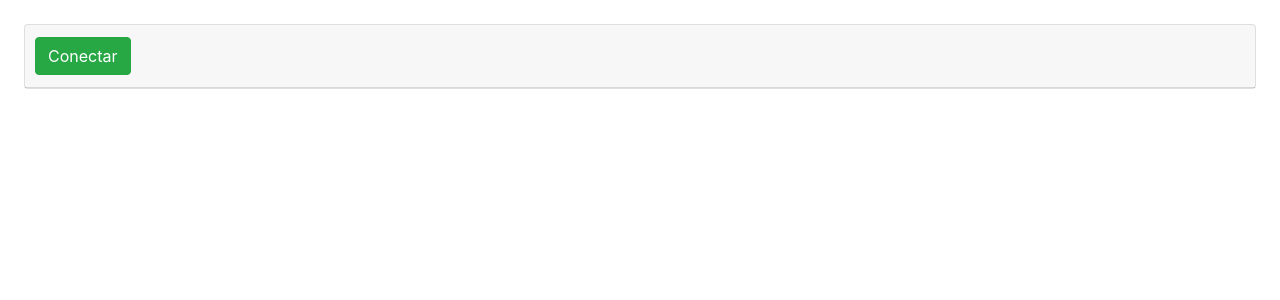
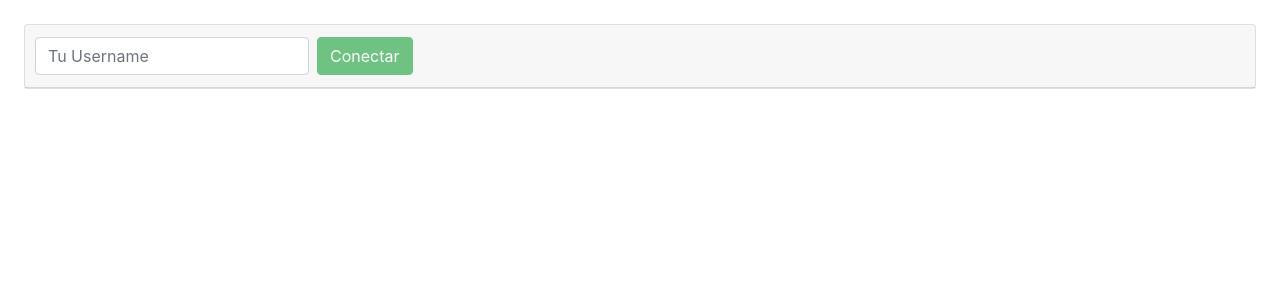
Before and after one commit to israelbejarano/angular-spring-socket-chat, an Angular app: page /chat in a window 1280 px wide. Shown: the top 300 px of the page. Built offline with nearby package versions, Linux system fonts and the light colour scheme.

Commit message:
nuevo usuario se conecta

```diff
--- a/src/app/components/chat/chat.component.html
+++ b/src/app/components/chat/chat.component.html
@@ -1,8 +1,11 @@
 <div class="card mx-4 my-4">
     <div class="card-header">
         <ul class="nav nav-pills card-header-pills">
+            <li class="nav-item mr-2" *ngIf="!conectado">
+                <input type="text" [(ngModel)]="mensaje.username" class="form-control" placeholder="Tu Username" name="username">
+            </li>
             <li class="nav-item mr-2">
-                <button class="btn btn-success" type="button" (click)="conectar()" *ngIf="!conectado">Conectar</button>
+                <button class="btn btn-success" type="button" (click)="conectar()" *ngIf="!conectado" [disabled]="!mensaje.username">Conectar</button>
             </li>
             <li class="nav-item">
                 <button class="btn btn-warning" type="button" (click)="desconectar()" *ngIf="conectado">Cerrar Chat</button>
@@ -12,7 +15,9 @@
     <div class="card-body" style="overflow-y: scroll; height: 360px;" *ngIf="conectado">
         <ul class="list-group list-group-flush">
             <li class="list-group-item list-group-item-light" *ngFor="let mensaje of mensajes">
-                {{mensaje.fecha | date:'shortTime'}} : {{mensaje.texto}}
+                <span *ngIf="mensaje.tipo == 'NUEVO_USUARIO'">{{mensaje.fecha | date:'shortTime'}} @ {{mensaje.texto}} {{mensaje.username}}</span>
+                <span *ngIf="mensaje.tipo == 'MENSAJE'">{{mensaje.fecha | date:'shortTime'}} {{mensaje.username}} dice: <br> {{mensaje.texto}}</span>
+
             </li>
         </ul>
     </div>
--- a/src/app/components/chat/chat.component.ts
+++ b/src/app/components/chat/chat.component.ts
@@ -31,6 +31,8 @@
         this.mensajes.push(mensaje);
         console.log(mensaje);
       });
+      this.mensaje.tipo = 'NUEVO_USUARIO';
+      this.client.publish({destination: '/app/mensaje', body: JSON.stringify(this.mensaje)});
     };
     this.client.onDisconnect = (frame) => {
       console.log('Desconectados: ' + !this.client.connected + ' : ' + frame);
@@ -48,6 +50,7 @@
   }
 
   enviarMensaje() {
+    this.mensaje.tipo = 'MENSAJE';
     this.client.publish({destination: '/app/mensaje', body: JSON.stringify(this.mensaje)});
     this.mensaje.texto = '';
   }
--- a/src/app/models/mensaje.ts
+++ b/src/app/models/mensaje.ts
@@ -1,4 +1,6 @@
 export class Mensaje {
     texto = '';
     fecha: Date;
+    username: string;
+    tipo: string;
 }
```
